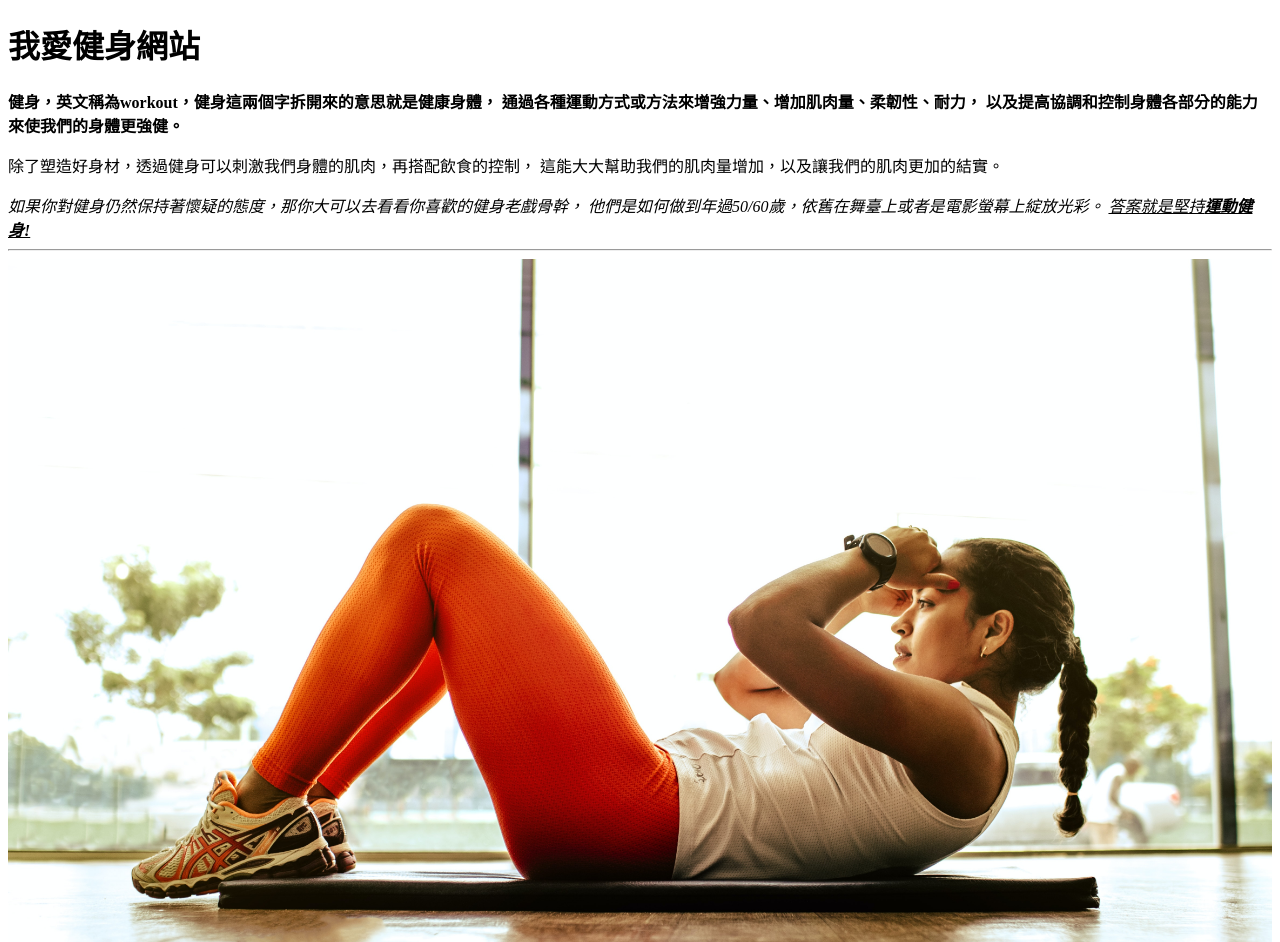
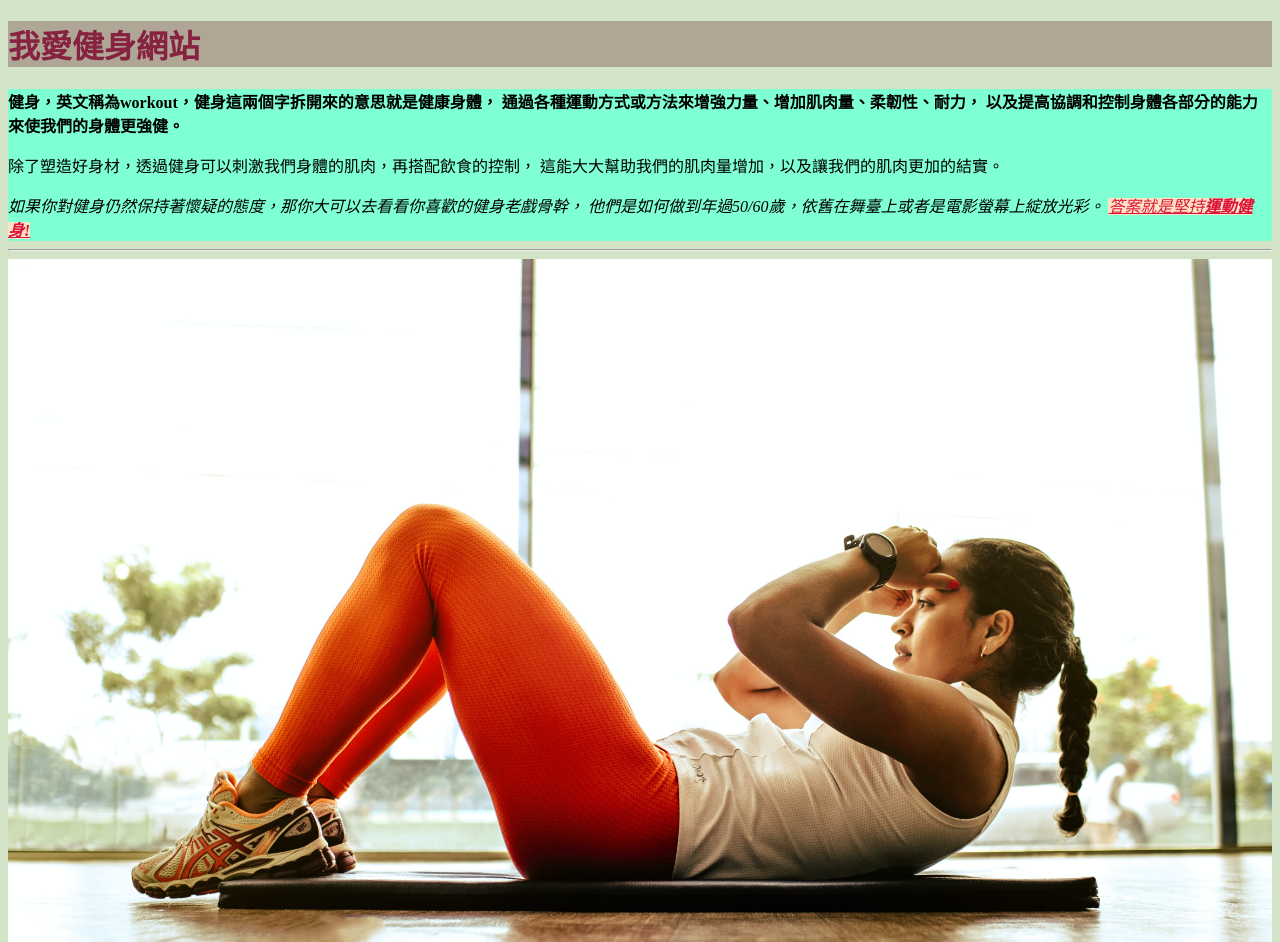
Before and after one commit to DebbieHung/gym_demo, a plain HTML site: page index.html in a window 1280 px wide. Shown: the top 942 px of the page. Drawn offline with Linux system fonts and the light colour scheme.

Commit message:
完成初始css設計

```diff
--- a/index.html
+++ b/index.html
@@ -6,10 +6,33 @@
 <head>
     <meta charset="utf-8">
     <title>首頁</title>
+    <!-- css寫在head區，可以一次變更"大範圍"，可使用color hunt參考配色 -->
+    <style>
+        h1 {
+            background-color: #B0A695;
+            color: #872341;
+        }
+
+        h2 {
+            background-color: #22668D;
+            color: #FFF5C2;
+        }
+
+        body {
+            background-color: #D2E3C8;
+        }
+    </style>
+
+
+
+
 </head>
 
 <body>
     <h1>我愛健身網站</h1>
+    <!-- div是區塊標籤 -->
+    <!-- css用inline方式寫，可針對單一細節修改 -->
+    <div style="background-color:aquamarine;">
         <b>健身，英文稱為workout，健身這兩個字拆開來的意思就是健康身體，
             通過各種運動方式或方法來增強力量、增加肌肉量、柔韌性、耐力，
             以及提高協調和控制身體各部分的能力來使我們的身體更強健。<br>
@@ -18,8 +41,8 @@
             這能大大幫助我們的肌肉量增加，以及讓我們的肌肉更加的結實。<br></p>
         <em>如果你對健身仍然保持著懷疑的態度，那你大可以去看看你喜歡的健身老戲骨幹，
             他們是如何做到年過50/60歲，依舊在舞臺上或者是電影螢幕上綻放光彩。
-        <u>答案就是堅持<b>運動健身!</b></u></em>
-
+            <u style="color: crimson;background-color: bisque;">答案就是堅持<b>運動健身!</b></u></em>
+    </div>
     <hr>
     <!-- px=pixel, 若img的width設定為200px就會固定200px大小，不會視窗跟著縮放 -->
     <a target="_blank" href="https://unsplash.com/s/photos/gym">
```
Also changed, not shown: bmi.html (+0 -2 lines). Lines whose indentation alone changed are shown as unchanged.
